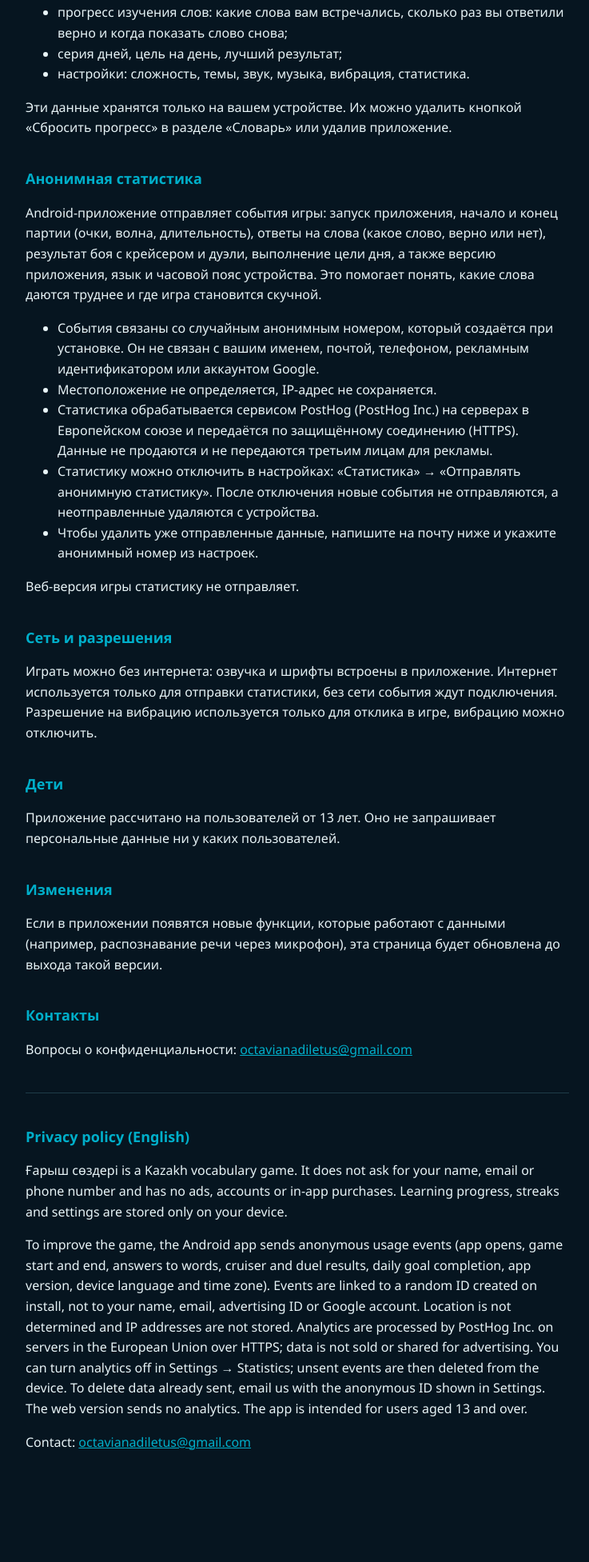
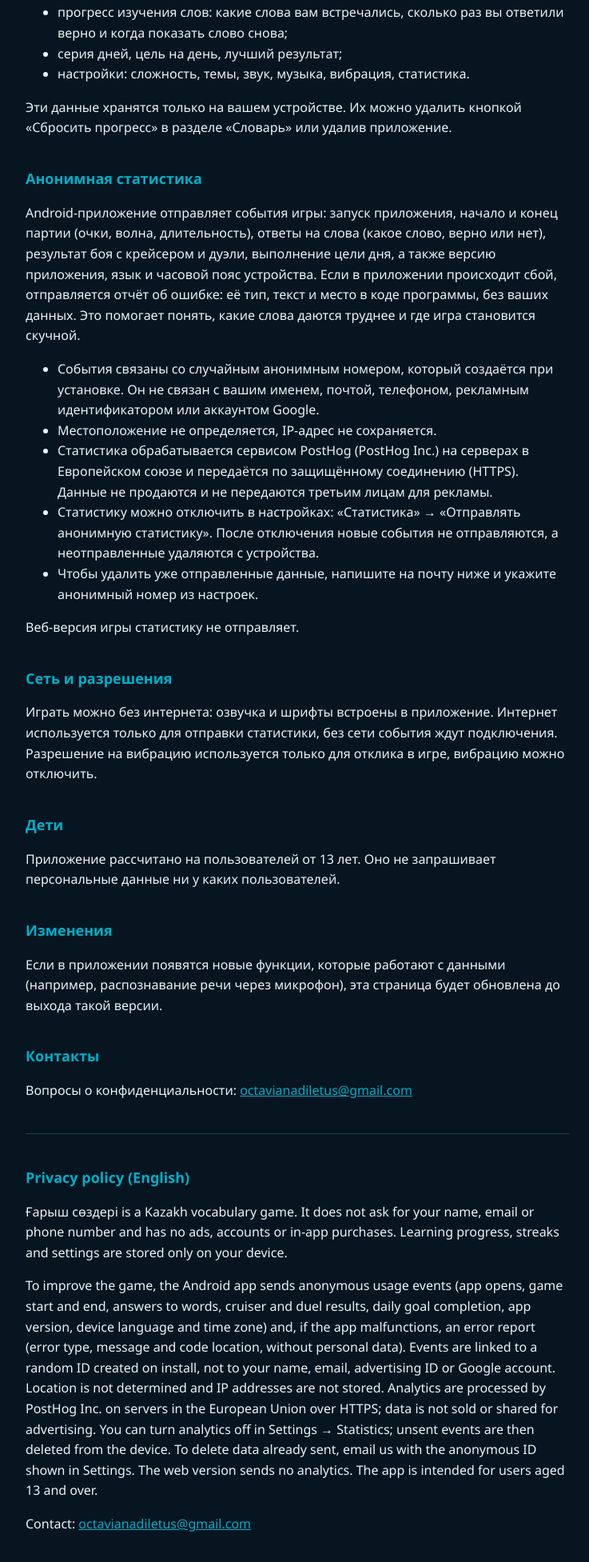
Before and after one commit to Adilet7182/garysh-sozderi-privacy, a plain HTML site: page index.html in a window 1280 px wide. Shown: the part 419-2372 px from the top of the page at 80% size, without its empty margins (268-1005 px from the left). Before the commit the page ends 2315 px from the top, so only its background shows below. Drawn offline with Linux system fonts and the light colour scheme.

Commit message:
Политика: отчёты об ошибках
Co-Authored-By: Claude Opus 5.5 <noreply@anthropic.com>

```diff
--- a/index.html
+++ b/index.html
@@ -36,7 +36,7 @@
   <p>Эти данные хранятся только на вашем устройстве. Их можно удалить кнопкой «Сбросить прогресс» в разделе «Словарь» или удалив приложение.</p>
 
   <h2>Анонимная статистика</h2>
-  <p>Android-приложение отправляет события игры: запуск приложения, начало и конец партии (очки, волна, длительность), ответы на слова (какое слово, верно или нет), результат боя с крейсером и дуэли, выполнение цели дня, а также версию приложения, язык и часовой пояс устройства. Это помогает понять, какие слова даются труднее и где игра становится скучной.</p>
+  <p>Android-приложение отправляет события игры: запуск приложения, начало и конец партии (очки, волна, длительность), ответы на слова (какое слово, верно или нет), результат боя с крейсером и дуэли, выполнение цели дня, а также версию приложения, язык и часовой пояс устройства. Если в приложении происходит сбой, отправляется отчёт об ошибке: её тип, текст и место в коде программы, без ваших данных. Это помогает понять, какие слова даются труднее и где игра становится скучной.</p>
   <ul>
     <li>События связаны со случайным анонимным номером, который создаётся при установке. Он не связан с вашим именем, почтой, телефоном, рекламным идентификатором или аккаунтом Google.</li>
     <li>Местоположение не определяется, IP-адрес не сохраняется.</li>
@@ -62,7 +62,7 @@
 
   <h2>Privacy policy (English)</h2>
   <p>Ғарыш сөздері is a Kazakh vocabulary game. It does not ask for your name, email or phone number and has no ads, accounts or in-app purchases. Learning progress, streaks and settings are stored only on your device.</p>
-  <p>To improve the game, the Android app sends anonymous usage events (app opens, game start and end, answers to words, cruiser and duel results, daily goal completion, app version, device language and time zone). Events are linked to a random ID created on install, not to your name, email, advertising ID or Google account. Location is not determined and IP addresses are not stored. Analytics are processed by PostHog Inc. on servers in the European Union over HTTPS; data is not sold or shared for advertising. You can turn analytics off in Settings → Statistics; unsent events are then deleted from the device. To delete data already sent, email us with the anonymous ID shown in Settings. The web version sends no analytics. The app is intended for users aged 13 and over.</p>
+  <p>To improve the game, the Android app sends anonymous usage events (app opens, game start and end, answers to words, cruiser and duel results, daily goal completion, app version, device language and time zone) and, if the app malfunctions, an error report (error type, message and code location, without personal data). Events are linked to a random ID created on install, not to your name, email, advertising ID or Google account. Location is not determined and IP addresses are not stored. Analytics are processed by PostHog Inc. on servers in the European Union over HTTPS; data is not sold or shared for advertising. You can turn analytics off in Settings → Statistics; unsent events are then deleted from the device. To delete data already sent, email us with the anonymous ID shown in Settings. The web version sends no analytics. The app is intended for users aged 13 and over.</p>
   <p>Contact: <a href="mailto:octavianadiletus@gmail.com">octavianadiletus@gmail.com</a></p>
 </main>
 </body>
```
